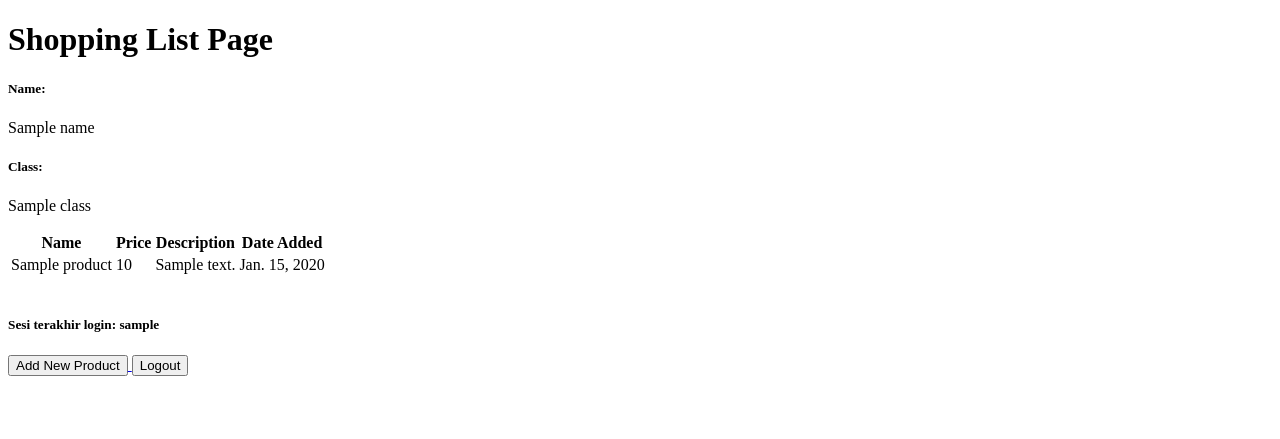
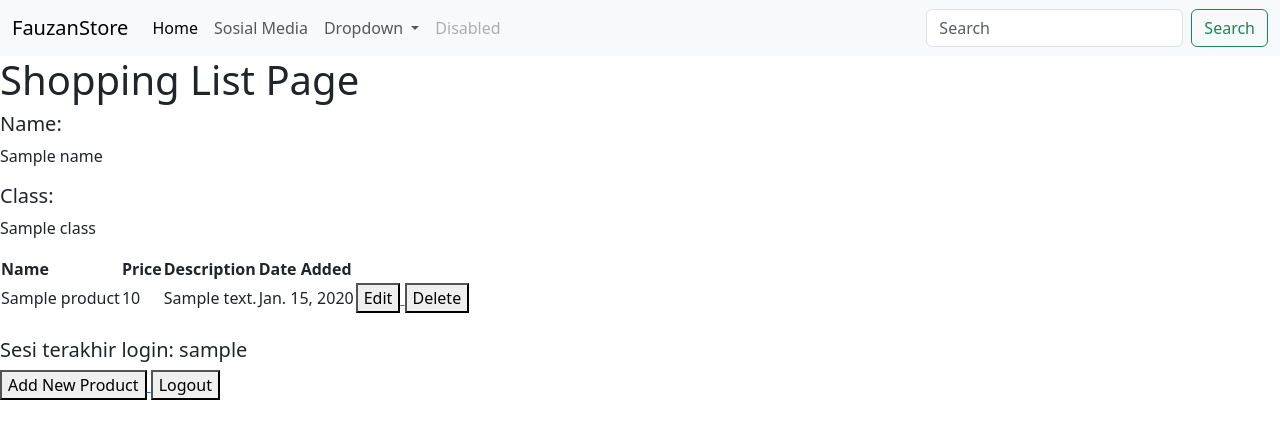
Before and after one commit to mohammadfauzan21/shopping_list, a Django app: template main/templates/main.html in a window 1280 px wide. Shown: the top 439 px of the page. Run offline with Django 4.2, Linux system fonts and the light colour scheme; tables that the repository leaves empty hold one stand-in row (values such as "Sample post"); the template is opened without the code that fills it: values that come from a table or form of the project are taken from there, most other values are stand-ins (such as "Sample title", 1, 10 or a date in 2020).

Commit message:
Menyelesaikan tutorial 4

```diff
--- a/main/templates/main.html
+++ b/main/templates/main.html
@@ -1,6 +1,60 @@
-{% extends 'base.html' %}
+{% extends 'base.html' %} {% block content %}
+<nav class="navbar navbar-expand-lg bg-body-tertiary">
+  <div class="container-fluid">
+    <a class="navbar-brand" href="#">FauzanStore</a>
+    <button
+      class="navbar-toggler"
+      type="button"
+      data-bs-toggle="collapse"
+      data-bs-target="#navbarSupportedContent"
+      aria-controls="navbarSupportedContent"
+      aria-expanded="false"
+      aria-label="Toggle navigation"
+    >
+      <span class="navbar-toggler-icon"></span>
+    </button>
+    <div class="collapse navbar-collapse" id="navbarSupportedContent">
+      <ul class="navbar-nav me-auto mb-2 mb-lg-0">
+        <li class="nav-item">
+          <a class="nav-link active" aria-current="page" href="#">Home</a>
+        </li>
+        <li class="nav-item">
+          <a class="nav-link" href="#">Sosial Media</a>
+        </li>
+        <li class="nav-item dropdown">
+          <a
+            class="nav-link dropdown-toggle"
+            href="#"
+            role="button"
+            data-bs-toggle="dropdown"
+            aria-expanded="false"
+          >
+            Dropdown
+          </a>
+          <ul class="dropdown-menu">
+            <li><a class="dropdown-item" href="#">Action</a></li>
+            <li><a class="dropdown-item" href="#">Another action</a></li>
+            <li><hr class="dropdown-divider" /></li>
+            <li><a class="dropdown-item" href="#">Something else here</a></li>
+          </ul>
+        </li>
+        <li class="nav-item">
+          <a class="nav-link disabled" aria-disabled="true">Disabled</a>
+        </li>
+      </ul>
+      <form class="d-flex" role="search">
+        <input
+          class="form-control me-2"
+          type="search"
+          placeholder="Search"
+          aria-label="Search"
+        />
+        <button class="btn btn-outline-success" type="submit">Search</button>
+      </form>
+    </div>
+  </div>
+</nav>
 
-{% block content %}
 <h1>Shopping List Page</h1>
 
 <h5>Name:</h5>
@@ -17,14 +71,24 @@
     <th>Date Added</th>
   </tr>
 
-        {% comment %} Berikut cara memperlihatkan data produk di bawah baris ini {% endcomment %}
-
-        {% for product in products %}
+  {% comment %} Berikut cara memperlihatkan data produk di bawah baris ini {%endcomment %} {% for product in products %}
   <tr>
     <td>{{product.name}}</td>
     <td>{{product.price}}</td>
     <td>{{product.description}}</td>
     <td>{{product.date_added}}</td>
+    <td>
+        <a href="{% url 'main:edit_product' product.pk %}">
+            <button>
+                Edit
+            </button>
+        </a>
+        <a href="{% url 'main:delete_product' product.pk %}">
+            <button>
+                Delete
+            </button>
+        </a>
+    </td>
   </tr>
   {% endfor %}
 </table>
@@ -33,14 +97,10 @@
 <h5>Sesi terakhir login: {{ last_login }}</h5>
 
 <a href="{% url 'main:create_product' %}">
-        <button>
-            Add New Product
-        </button>
+  <button>Add New Product</button>
 </a>
 <a href="{% url 'main:logout' %}">
-        <button>
-            Logout
-        </button>
+  <button>Logout</button>
 </a>
 
 {% endblock content %}
--- a/main/urls.py
+++ b/main/urls.py
@@ -1,5 +1,5 @@
 from django.urls import path
-from main.views import show_main, create_product, show_xml, show_json, show_xml_by_id, show_json_by_id, register, login_user, logout_user
+from main.views import show_main, create_product, show_xml, show_json, show_xml_by_id, show_json_by_id, register, login_user, logout_user, edit_product, delete_product
 
 app_name = 'main'
 
@@ -13,4 +13,6 @@ urlpatterns = [
     path('register/', register, name='register'),
     path('login/', login_user, name='login'),
     path('logout/', logout_user, name='logout'),
+    path('edit-product/<int:id>', edit_product, name='edit_product'),
+    path('delete/<int:id>', delete_product, name='delete_product'),
 ]
--- a/templates/base.html
+++ b/templates/base.html
@@ -9,6 +9,11 @@
         />
         {% block meta %}
         {% endblock meta %}
+        <link href="https://cdn.jsdelivr.net/npm/bootstrap@5.3.2/dist/css/bootstrap.min.css" rel="stylesheet" integrity="sha384-T3c6CoIi6uLrA9TneNEoa7RxnatzjcDSCmG1MXxSR1GAsXEV/Dwwykc2MPK8M2HN" crossorigin="anonymous">
+        <script src="https://code.jquery.com/jquery-3.6.0.min.js" integrity="sha384-KyZXEAg3QhqLMpG8r+J4jsl5c9zdLKaUk5Ae5f5b1bw6AUn5f5v8FZJoMxm6f5cH1" crossorigin="anonymous"></script>
+
+        <script src="https://cdn.jsdelivr.net/npm/@popperjs/core@2.11.8/dist/umd/popper.min.js" integrity="sha384-I7E8VVD/ismYTF4hNIPjVp/Zjvgyol6VFvRkX/vR+Vc4jQkC+hVqc2pM8ODewa9r" crossorigin="anonymous"></script>
+        <script src="https://cdn.jsdelivr.net/npm/bootstrap@5.3.2/dist/js/bootstrap.min.js" integrity="sha384-BBtl+eGJRgqQAUMxJ7pMwbEyER4l1g+O15P+16Ep7Q9Q+zqX6gSbd85u4mG4QzX+" crossorigin="anonymous"></script>
     </head>
 
     <body>
```
Also changed, not shown: main/templates/edit_product.html (added, +22 -0 lines), main/views.py (+29 -1 lines). Lines whose indentation alone changed are shown as unchanged.
